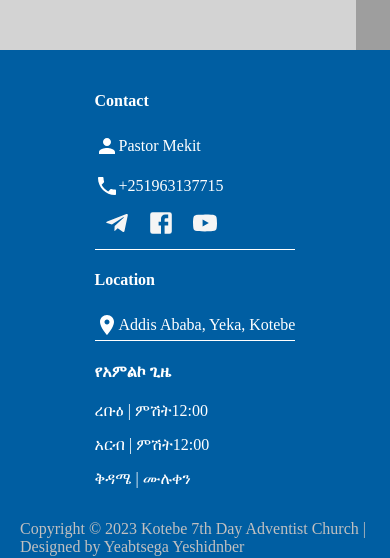
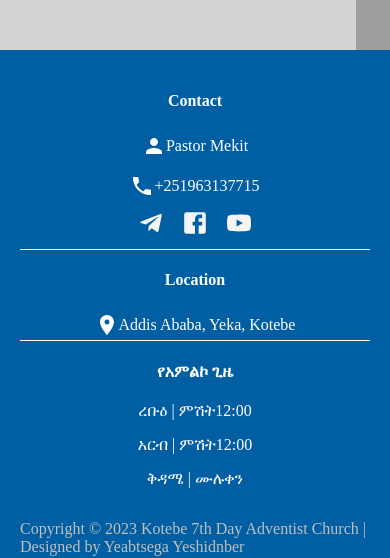
Before and after one commit to yeabtsega45/KSDA, a React (Create React App) app: page /contact in a window 390 px wide. Shown: the part 2016-2574 px from the top of the page. Built offline with nearby package versions, Linux system fonts and the light colour scheme; grey boxes are pictures that could not be loaded.

Commit message:
editing footer media

```diff
--- a/src/Components/Footer.css
+++ b/src/Components/Footer.css
@@ -27,10 +27,13 @@
 }
 .footer_body {
     display: flex;
+    justify-content: space-around;
+    /* align-items: center; */
+    width: 100%;
 }
-.footer_contact {
+/* .footer_contact {
     margin-right: 200px;
-}
+} */
 .info {
     display: flex;
     align-items: center;
@@ -41,9 +44,9 @@
     transform: scale(1.2);
     color: whitesmoke;
 }
-.footer_other {
+/* .footer_other {
     margin-left: 200px;
-}
+} */
 .copyright {
     color: #c1c0c0;
 }
@@ -59,13 +62,18 @@
     .footer_body {
         display: flex;
         flex-direction: column;
+        justify-content: center;
+        text-align: center;
     }
     .footer_contact {
-        margin: 0;
+        /* margin: 0; */
         border-bottom: 1px solid white;
     }
     .footer_other {
-        margin: 0;
+        /* margin: 0; */
         border-top: 1px solid white;
     }
+    .info {
+        justify-content: center;
+    }
 }
```
